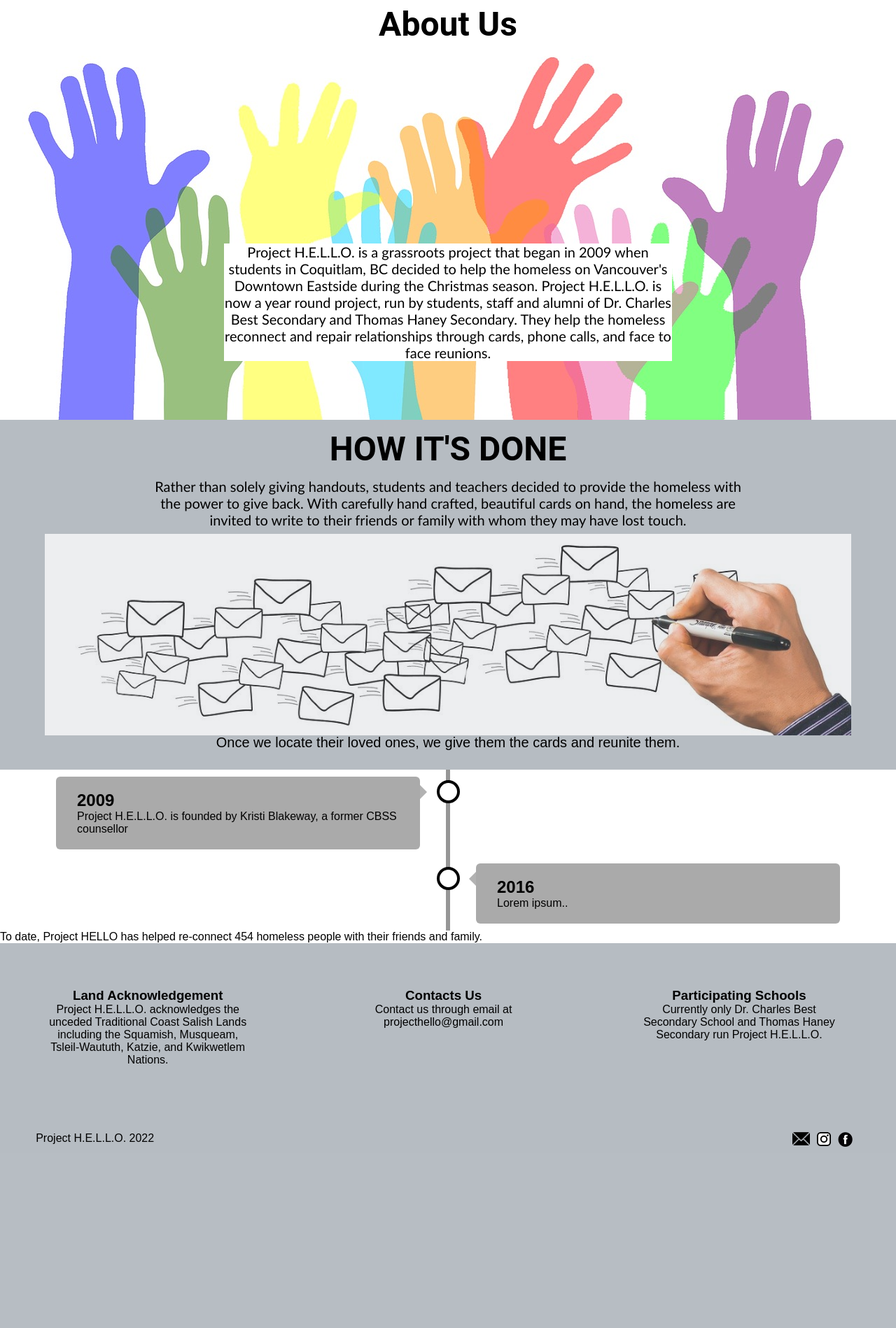
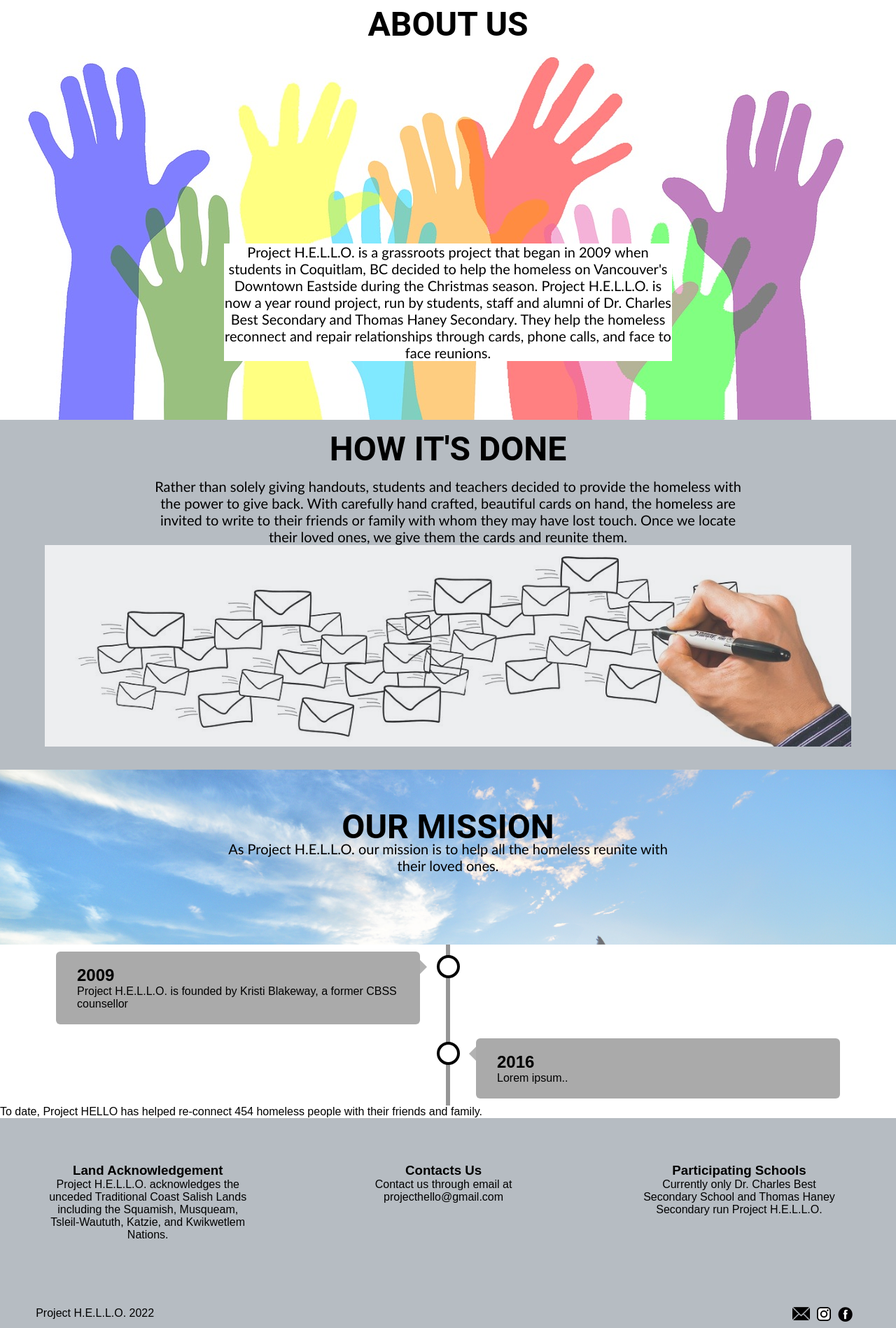
Before and after one commit to BBB-TOAD/PH_website, a PHP site: page /html/about.html in a window 1280 px wide. Shown: the part 80-1978 px from the top of the page at 70% size. Before the commit the page ends 1719 px from the top, so only its background shows below. Run offline with PHP 8.4, Linux system fonts and the light colour scheme.

Commit message:
New About page Update 2

```diff
--- a/css/about.css
+++ b/css/about.css
@@ -3,6 +3,122 @@ body {
   background-color: #ffffff;
   font-family: Helvetica, sans-serif;
 }
+
+#about-container {
+  position: relative;
+  height: 600px;
+  width: 100%;
+  overflow: hidden;
+}
+
+#about-container img {
+  display: block;
+  margin: auto;
+  height: 100%;
+}
+
+#about-container p {
+  text-align: center;
+  background-color: rgb(255, 255, 255);
+  color: rgb(0, 0, 0);
+  position: absolute;
+  font-family: "Gill Sans", "Gill Sans MT", Calibri, "Trebuchet MS", sans-serif;
+  font-size: 1.25rem;
+  bottom: 0;
+  left: 50%;
+  transform: translate(-50%, -50%);
+}
+
+#about-container h3 {
+  left: 50%;
+  top: 1%;
+  transform: translate(-50%, 0%);
+  position: absolute;
+  font-family: "roboto", sans-serif;
+  font-size: 3rem;
+}
+
+/* Process Container */
+
+#process-container {
+  height: 500px;
+  background-color: #b6bcc2;
+}
+/*
+#process-container-text {
+  height: 30%;
+}
+*/
+#process-container-text h3 {
+  text-align: center;
+  padding-top: 1%;
+  font-family: "roboto", sans-serif;
+  font-size: 3rem;
+}
+#process-container-text p {
+  padding: 0 17%;
+  padding-top: 1%;
+  font-size: 1.25rem;
+  text-align: center;
+  font-family: "Gill Sans", "Gill Sans MT", Calibri, "Trebuchet MS", sans-serif;
+}
+
+#letter-img {
+  height: auto;
+}
+
+.find-container {
+  text-align: center;
+  font-family: "Gill Sans", "Gill Sans MT", Calibri, "Trebuchet MS", sans-serif;
+  font-size: 1.25rem;
+}
+
+#letter-img img {
+  display: block;
+  margin: auto;
+  width: 90%;
+  opacity: 0.75;
+}
+
+/* Mission */
+
+#mission-container {
+  position: relative;
+  height: 250px;
+  width: 100%;
+  overflow: hidden;
+}
+
+#mission-container img {
+  width: 100%;
+  float: left;
+  opacity: 0.7;
+}
+
+#mission-container h3 {
+  float: left;
+  left: 50%;
+  padding-top: 1%;
+  text-align: center;
+  position: absolute;
+  top: 30%;
+  transform: translate(-50%, -50%);
+  font-family: "roboto", sans-serif;
+  font-size: 3rem;
+}
+
+#mission-container p {
+  float: left;
+  text-align: center;
+  position: absolute;
+  top: 50%;
+  left: 50%;
+  transform: translate(-50%, -50%);
+  font-family: "Gill Sans", "Gill Sans MT", Calibri, "Trebuchet MS", sans-serif;
+  font-size: 1.25rem;
+}
+
+/* Timeline */
 
 /* The actual timeline (the vertical ruler) */
 .timeline {
@@ -129,77 +245,3 @@ body {
     left: 0%;
   }
 }
-
-#about-container {
-  position: relative;
-  height: 600px;
-  width: 100%;
-  overflow: hidden;
-}
-
-#about-container p {
-  text-align: center;
-  background-color: rgb(255, 255, 255);
-  color: rgb(0, 0, 0);
-  position: absolute;
-  font-family: "Gill Sans", "Gill Sans MT", Calibri, "Trebuchet MS", sans-serif;
-  font-size: 1.25rem;
-  bottom: 0;
-  left: 50%;
-  transform: translate(-50%, -50%);
-}
-
-#about-container h3 {
-  left: 50%;
-  top: 1%;
-  transform: translate(-50%, 0%);
-  position: absolute;
-  font-family: "roboto", sans-serif;
-  font-size: 3rem;
-}
-
-/* Process Container */
-
-#process-container {
-  height: 500px;
-  background-color: #b6bcc2;
-}
-
-#process-container-text {
-  height: 30%;
-}
-
-#process-container-text h3 {
-  text-align: center;
-  padding-top: 1%;
-  font-size: 3rem;
-  font-family: "roboto", sans-serif;
-}
-#process-container-text p {
-  padding: 0 17%;
-  padding-top: 1%;
-  font-size: 1.25rem;
-  text-align: center;
-  font-family: "Gill Sans", "Gill Sans MT", Calibri, "Trebuchet MS", sans-serif;
-}
-
-#letter-img {
-  padding-top: 0%;
-  height: 60%;
-}
-
-.find-container {
-  height: 5%;
-  text-align: center;
-  font-family: "Gill Sans", "Gill Sans MT", Calibri, "Trebuchet MS", sans-serif;
-  font-size: 1.25rem;
-}
-
-#letter-img img {
-  padding-top: 1%;
-  display: block;
-  margin-left: auto;
-  margin-right: auto;
-  width: 90%;
-  opacity: 0.75;
-}
--- a/html/about.html
+++ b/html/about.html
@@ -13,7 +13,7 @@
 
 <body>
   <div id="about-container">
-    <h3>About Us</h3>
+    <h3>ABOUT US</h3>
     <img src="../images/about/volunteer.jpg">
       <p>Project H.E.L.L.O. is a grassroots project that began in 2009 when students in Coquitlam, BC decided to help the
         homeless on Vancouver's Downtown Eastside during the Christmas season. Project H.E.L.L.O. is now a year round project,
@@ -21,19 +21,26 @@
         homeless reconnect and repair relationships through cards, phone calls, and face to face reunions.</p>
   </div>
   <div id="process-container">
-    <div id="process-container-text"><h3>HOW IT'S DONE</h3>
+    <div id="process-container-text">
+      <h3>HOW IT'S DONE</h3>
     <p>Rather than solely giving handouts, students and teachers decided to provide the homeless with the power to give back. With carefully
       hand crafted, beautiful cards on hand, the homeless are invited to write to their friends or family with whom
-      they may have lost touch.</p></div>
+      they may have lost touch. Once we locate their loved ones, we give them the cards and reunite them.</p>
+    </div>
 
     <div id="letter-img">
       <img src="../images/about/letter.jpg">
-    </div><div class="find-container">
-    <p>Once we locate their loved ones, we give them the cards and reunite them.</p>
-  </div>
+    </div>
+
   </div>
 
-  <div id="mission-container"></div>
+  <div id="mission-container">
+    <img src="../images/about/frank-mckenna-OD9EOzfSOh0-unsplash.jpg">
+    <div id="mission-container-text">
+      <h3>OUR MISSION</h3>
+      <p>As Project H.E.L.L.O. our mission is to help all the homeless reunite with their loved ones.</p>
+    </div>
+  </div>
   <div class="timeline">
     <div class="container left">
       <div class="content">
```
Also changed, not shown: images/about/frank-mckenna-OD9EOzfSOh0-unsplash.jpg (added).
